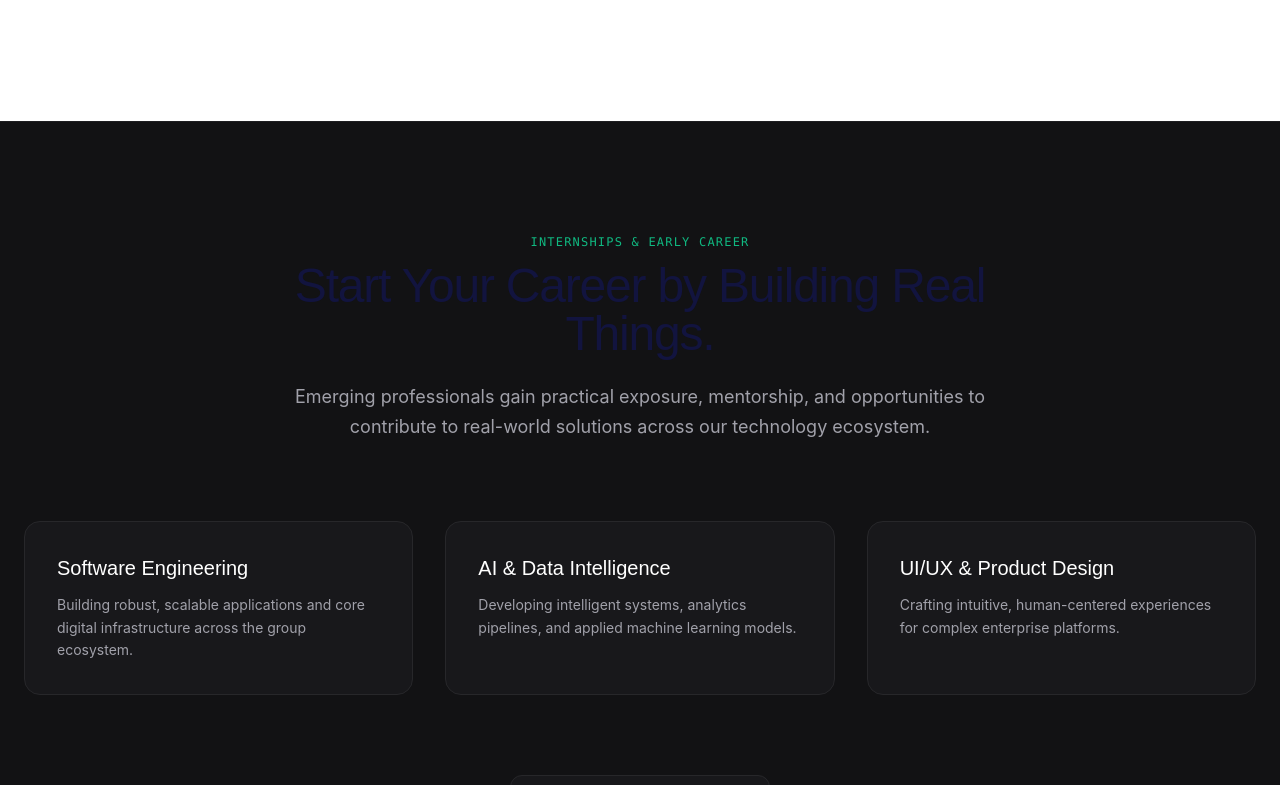
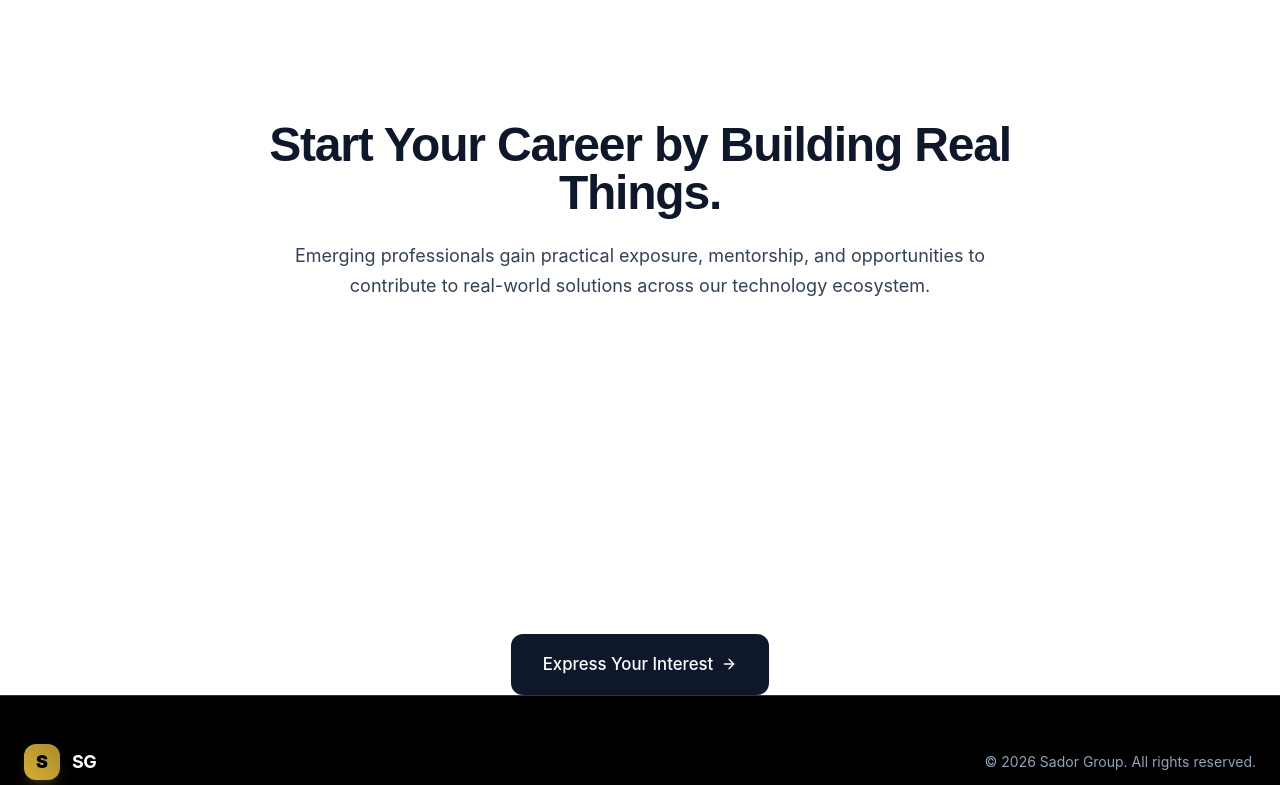
Before and after one commit to bante27/sador-group-website, a React (Vite) app: page /careers in a window 1280 px wide. Shown: the part 2220-3005 px from the top of the page. Built offline with nearby package versions, Linux system fonts and the light colour scheme.

Commit message:
update internshipCTA

```diff
--- a/src/features/careers/components/InternshipCTA.tsx
+++ b/src/features/careers/components/InternshipCTA.tsx
@@ -1,36 +1,90 @@
-import React from 'react';
-import { opportunityAreas, culturePrinciples } from '../data/careerContent';
+import React, { useLayoutEffect, useRef } from 'react';
+import gsap from 'gsap';
+import { ScrollTrigger } from 'gsap/ScrollTrigger';
+import { opportunityAreas } from '../data/careerContent';
 import { ArrowRight } from 'lucide-react';
+import { revealOnScroll } from '../../../components/animation/scrollAnimations';
+
+gsap.registerPlugin(ScrollTrigger);
 
 export function InternshipCTA() {
+  const containerRef = useRef<HTMLDivElement>(null);
+
+  useLayoutEffect(() => {
+    const prefersReducedMotion = window.matchMedia('(prefers-reduced-motion: reduce)').matches;
+    if (prefersReducedMotion) return;
+
+    const ctx = gsap.context(() => {
+      // Left box from left (water flow style)
+      revealOnScroll(
+        containerRef.current,
+        '.intern-card-left',
+        { opacity: 0, x: -140, y: 30, scale: 0.94 },
+        { opacity: 1, x: 0, y: 0, scale: 1, duration: 1.5, ease: 'power3.out' },
+        'top 75%'
+      );
+
+      // Center box from bottom
+      revealOnScroll(
+        containerRef.current,
+        '.intern-card-center',
+        { opacity: 0, y: 60, scale: 0.94 },
+        { opacity: 1, y: 0, scale: 1, duration: 1.5, ease: 'power3.out' },
+        'top 75%'
+      );
+
+      // Right box from right (water flow style)
+      revealOnScroll(
+        containerRef.current,
+        '.intern-card-right',
+        { opacity: 0, x: 140, y: 30, scale: 0.94 },
+        { opacity: 1, x: 0, y: 0, scale: 1, duration: 1.5, ease: 'power3.out' },
+        'top 75%'
+      );
+    }, containerRef);
+
+    return () => ctx.revert();
+  }, []);
+
   return (
-    <section className="py-28 bg-[#121214] text-[#FAF9F6] px-6 border-t border-zinc-800/60">
+    <section ref={containerRef} className="py-0 bg-white text-[#0F172A] px-6 lg:px-20 overflow-hidden">
       <div className="max-w-7xl mx-auto">
         <div className="text-center max-w-3xl mx-auto mb-20">
-          <span className="font-mono text-xs uppercase tracking-widest text-emerald-500 mb-3 block">
-            Internships & Early Career
-          </span>
-          <h2 className="text-3xl md:text-5xl font-light tracking-tight mb-6">
+          <h2 className="text-3xl md:text-5xl font-bold tracking-tight mb-6 text-[#0F172A]">
             Start Your Career by Building Real Things.
           </h2>
-          <p className="text-zinc-400 text-lg leading-relaxed">
+          <p className="text-slate-700 text-lg leading-relaxed">
             Emerging professionals gain practical exposure, mentorship, and opportunities to contribute to real-world solutions across our technology ecosystem.
           </p>
         </div>
 
         <div className="grid grid-cols-1 md:grid-cols-3 gap-8 mb-20">
-          {opportunityAreas.slice(0, 3).map((area, idx) => (
-            <div key={idx} className="p-8 rounded-2xl bg-[#18181B] border border-zinc-800">
-              <h3 className="text-xl font-medium mb-3 text-white">{area.title}</h3>
-              <p className="text-zinc-400 text-sm leading-relaxed">{area.description}</p>
-            </div>
-          ))}
+          {opportunityAreas.slice(0, 3).map((area, idx) => {
+            const positionClass =
+              idx === 0
+                ? 'intern-card-left'
+                : idx === 1
+                  ? 'intern-card-center'
+                  : 'intern-card-right';
+
+            return (
+              <div
+                key={idx}
+                className={`${positionClass} p-8 rounded-2xl bg-[#FAF9F6] border border-slate-200/80 shadow-sm hover:shadow-md transition-all flex flex-col justify-between`}
+              >
+                <div>
+                  <h3 className="text-xl font-bold mb-3 text-[#0F172A]">{area.title}</h3>
+                  <p className="text-slate-700 text-sm leading-relaxed">{area.description}</p>
+                </div>
+              </div>
+            );
+          })}
         </div>
 
         <div className="text-center">
           <a
             href="/contact"
-            className="inline-flex items-center gap-2 px-8 py-4 bg-zinc-900 text-[#FAF9F6] border border-zinc-800 font-medium rounded-xl hover:bg-zinc-800 transition-colors"
+            className="inline-flex items-center gap-2 px-8 py-4 bg-[#0F172A] text-white font-medium rounded-xl hover:bg-slate-800 transition-colors shadow-sm"
           >
             <span>Express Your Interest</span>
             <ArrowRight className="w-4 h-4" />
```
